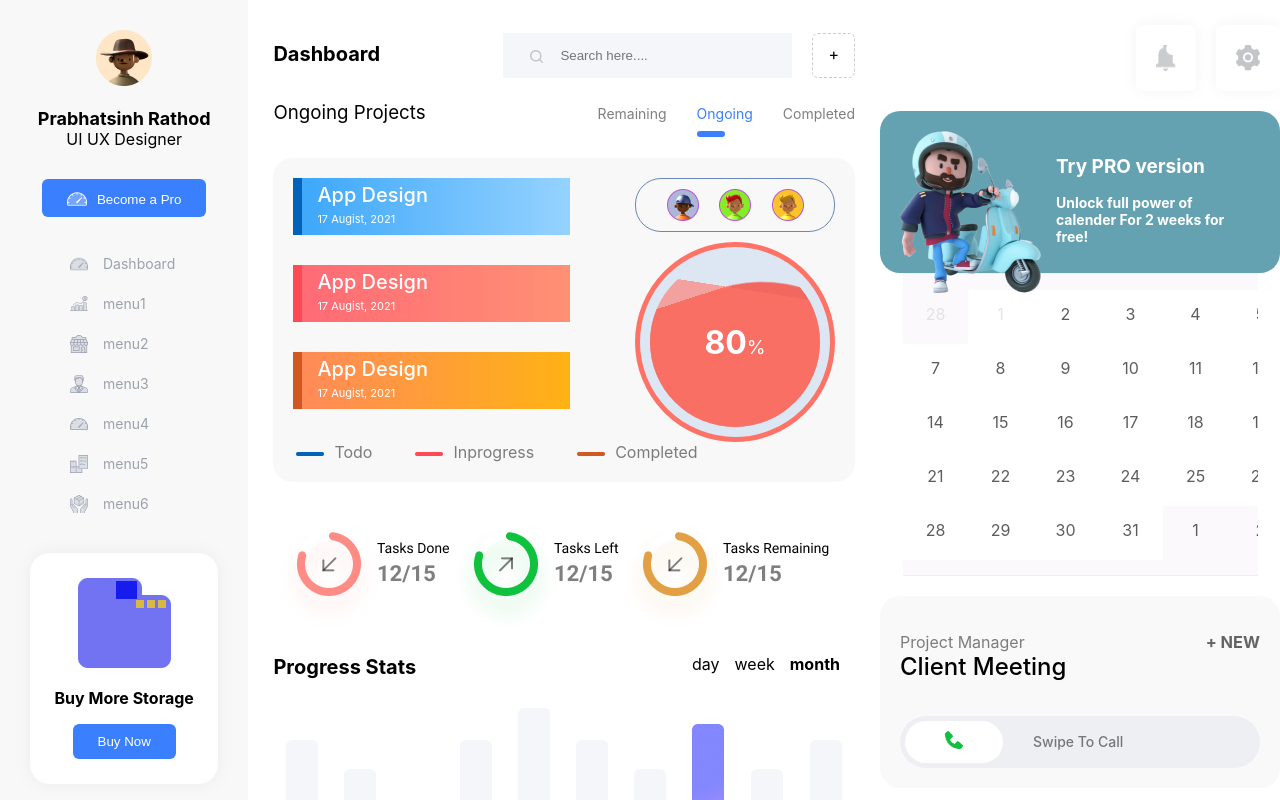
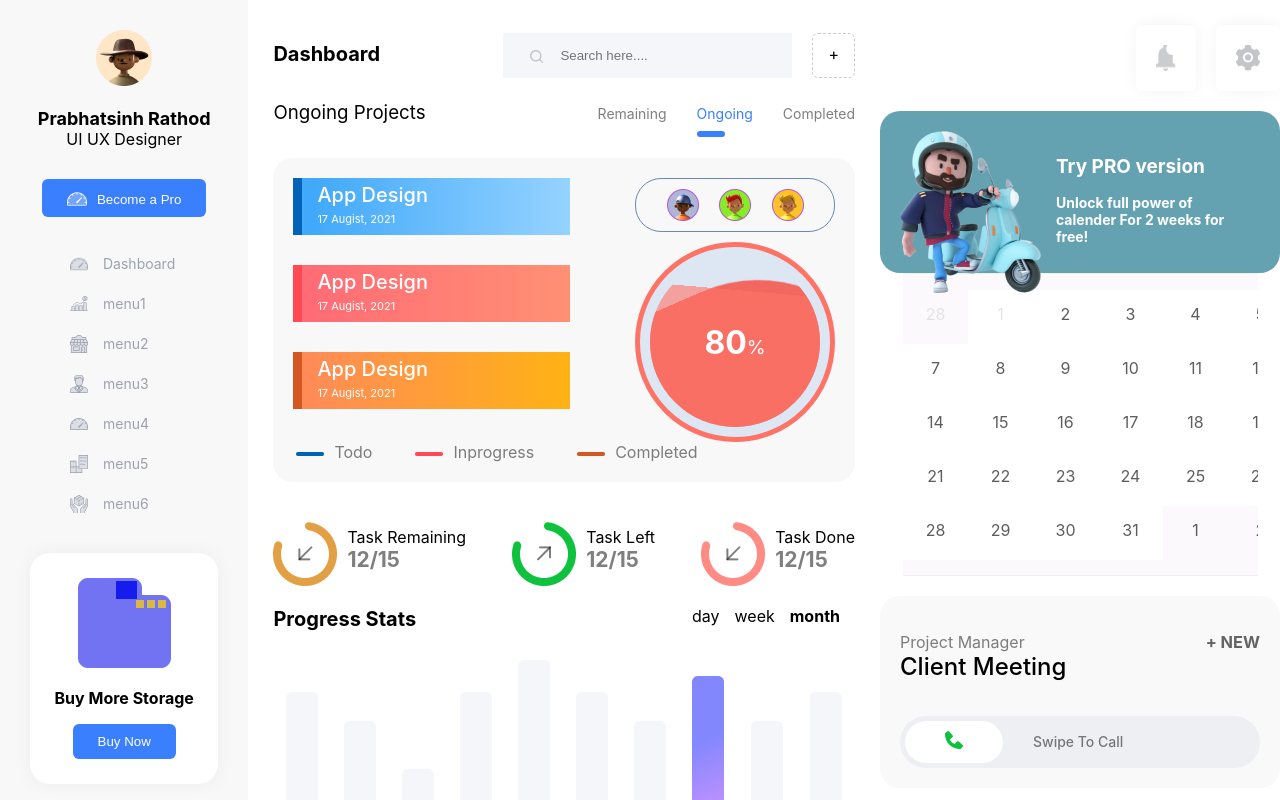
Before and after one commit to Olabisim/LEAD_SOLUTION_CHALLENGE, a React (Create React App) app: page / in a window 1280 px wide. Shown: the top 800 px of the page. Built offline with nearby package versions, Linux system fonts and the light colour scheme; a small style sheet from the web is missing.

Commit message:
changed tasks pic to html

```diff
--- a/src/components/Dashboard/Inner2Project.js
+++ b/src/components/Dashboard/Inner2Project.js
@@ -7,10 +7,43 @@ const Inner2Project = () => {
                 <div className='root_Inner2Project'>
                         <br />
                         <br />
-                        <div>
-                                <img src="../../../trial1.png" alt="call" />
-                                <img src="../../../trial2.png" alt="call" />
-                                <img src="../../../trial3.png" alt="call" />
+                        <div className='root_Inner2Project_1'>
+                                <div className='root_Inner2Project_1_2'>
+                                        <div className='root_Inner2Project_1_2_1'>
+
+                                                <img src="../../../arrow_down.png" alt="call" />
+                                                <img src="../../../circle_orange.png" alt="call" />
+
+                                        </div>
+                                        <div className='root_Inner2Project_1_2_2'>
+                                                <p>Task Remaining</p>
+                                                <h2>12/15</h2>
+                                        </div>
+                                </div>
+                                <div className='root_Inner2Project_1_2'>
+                                        <div className='root_Inner2Project_1_2_1'>
+
+                                                <img src="../../../arrow_up.png" alt="call" />
+                                                <img src="../../../circle_green.png" alt="call" />
+                                        </div>
+                                        <div className='root_Inner2Project_1_2_2'>
+                                                <p>Task Left</p>
+                                                <h2>12/15</h2>
+                                        </div>
+
+                                </div>
+                                <div className='root_Inner2Project_1_2'>
+                                        <div className='root_Inner2Project_1_2_1'>
+
+                                                <img src="../../../arrow_down.png" alt="call" />
+                                                <img src="../../../circle_red.png" alt="call" />
+                                        </div>
+                                        <div className='root_Inner2Project_1_2_2'>
+                                                <p>Task Done</p>
+                                                <h2>12/15</h2>
+                                        </div>
+
+                                </div>
                         </div>
                         <div className='root_Inner2Project_2'>
                                 <h2>Progress Stats</h2>
--- a/src/components/styles/Inner2Project.css
+++ b/src/components/styles/Inner2Project.css
@@ -29,3 +29,33 @@
         padding-right: 15px;
 
 }
+
+.root_Inner2Project_1 {
+        display: flex;
+        justify-content: space-between;
+}
+.root_Inner2Project_1_2 {
+        display: flex;
+        position: relative;
+}
+.root_Inner2Project_1_2_1 img:nth-of-type(1){
+        position:absolute;
+        top: 22px;
+        /* right: 132px; */
+        left: 23px;
+}
+
+.root_Inner2Project_1_2_2{
+        padding-left: 10px;
+        padding-top: 5px;
+}
+
+.root_Inner2Project_1_2 h2{
+        margin: 0;
+        color: rgba(0, 0, 0, 0.5);
+        font-size: 21px;
+}
+
+.root_Inner2Project_1_2 p{
+        margin: 0;
+}
```
Also changed, not shown: public/arrow_down.png (added), public/arrow_up.png (added).
